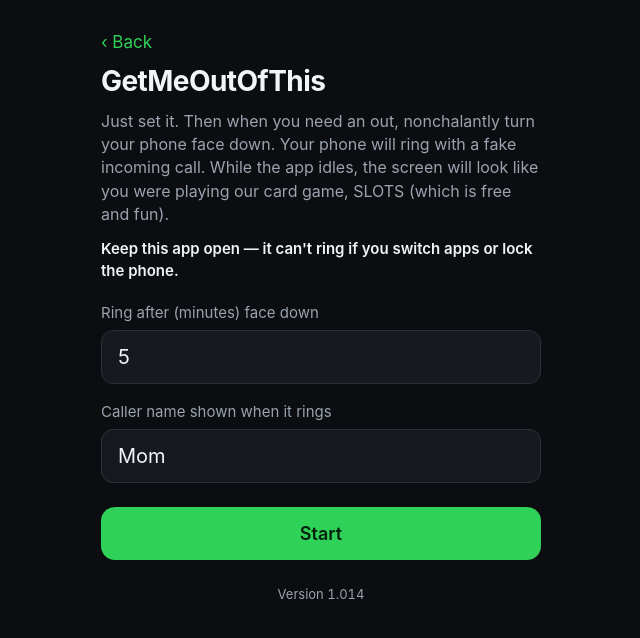
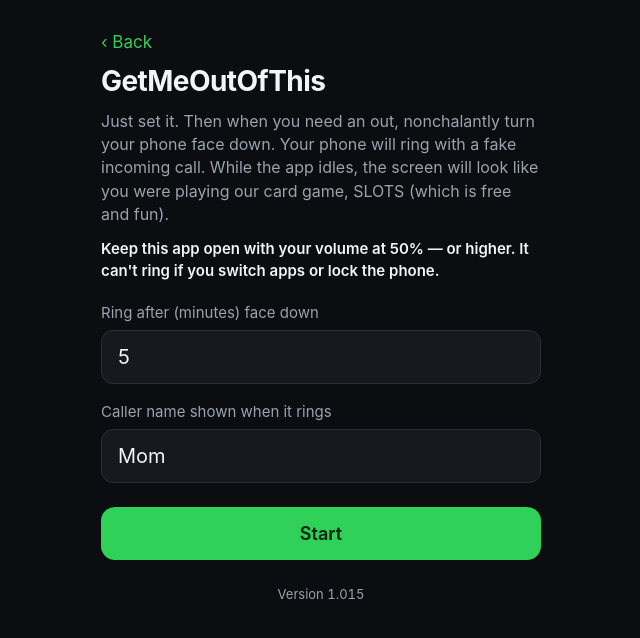
Before and after one commit to kevinr432/GetMeOutOfThis, a React (Vite) app: page / in a window 1280 px wide. Both pictures are taken after a click on the button "Get Me Out of This". Shown: the top 638 px of the page, without its empty margins (319-959 px from the left). Built offline with nearby package versions, Linux system fonts and the light colour scheme.

Commit message:
v1.015: reminder now mentions keeping volume at 50% or higher
Co-Authored-By: Claude Opus 5.5 <noreply@anthropic.com>
Claude-Session: https://claude.ai/code/session_011HiT33pyDXhLzenTB98cHB

```diff
--- a/src/App.jsx
+++ b/src/App.jsx
@@ -14,7 +14,8 @@ import { useCallback, useEffect, useRef, useState } from 'react'
 // const APP_VERSION = '1.011'
 // const APP_VERSION = '1.012'
 // const APP_VERSION = '1.013'
-const APP_VERSION = '1.014'
+// const APP_VERSION = '1.014'
+const APP_VERSION = '1.015'
 
 const STORE_KEY = 'getmeoutofthis-settings'
 const FACE_DOWN_BETA = 150 // |beta| above this angle = screen facing the table
@@ -694,7 +695,8 @@ export default function App() {
       {/* <img className="hero" src="/hero.jpg" alt="A man talking excitedly on a date while the woman looks bored" /> */}
       {/* <p className="lede">Set it, flip your phone face down, and it will ring with a fake incoming call when you need an exit.</p> */}
       <p className="lede">Just set it. Then when you need an out, nonchalantly turn your phone face down. Your phone will ring with a fake incoming call. While the app idles, the screen will look like you were playing our card game, SLOTS (which is free and fun).</p>
-      <p className="lede keep-open">Keep this app open — it can't ring if you switch apps or lock the phone.</p>
+      {/* <p className="lede keep-open">Keep this app open — it can't ring if you switch apps or lock the phone.</p> */}
+      <p className="lede keep-open">Keep this app open with your volume at 50% — or higher. It can't ring if you switch apps or lock the phone.</p>
 
       <label>
         Ring after (minutes) face down
```
